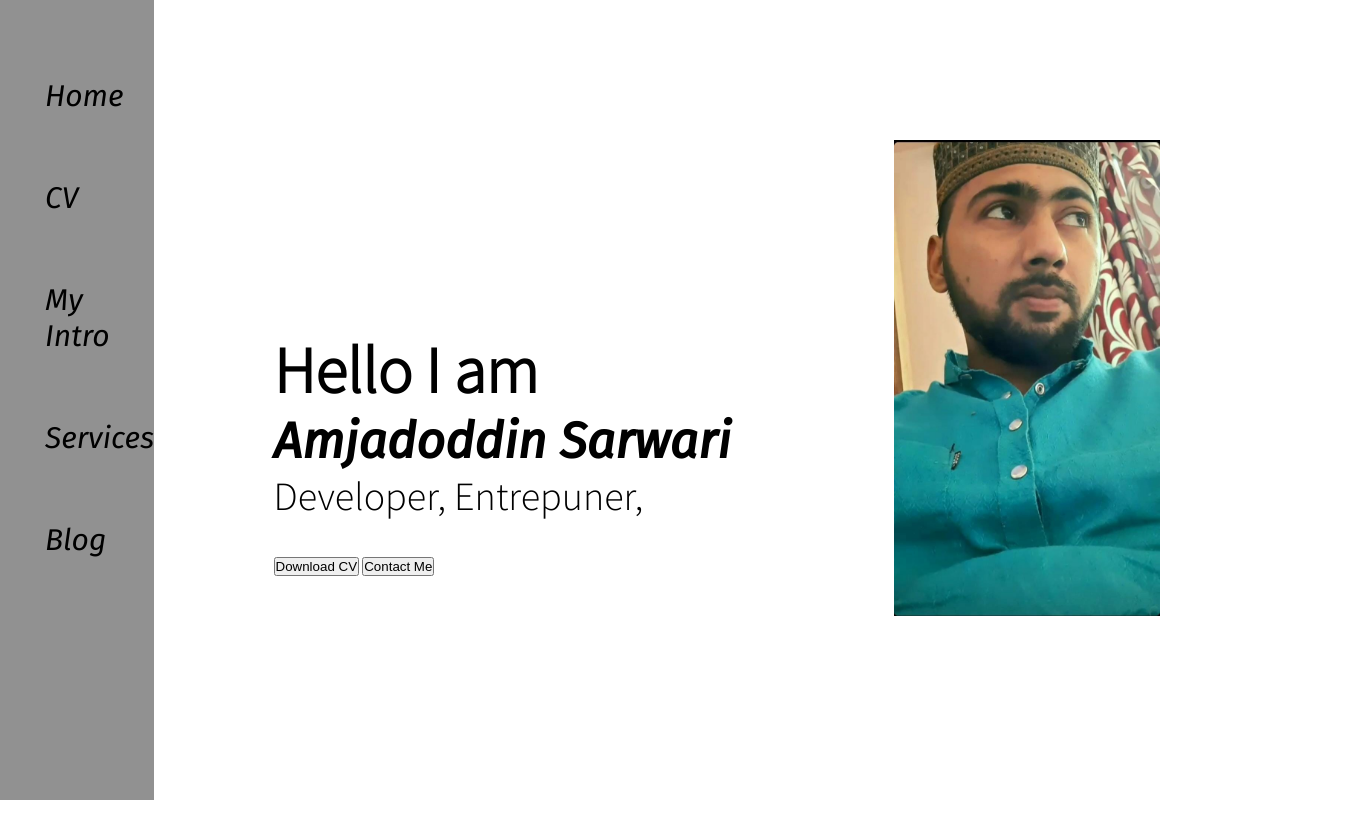
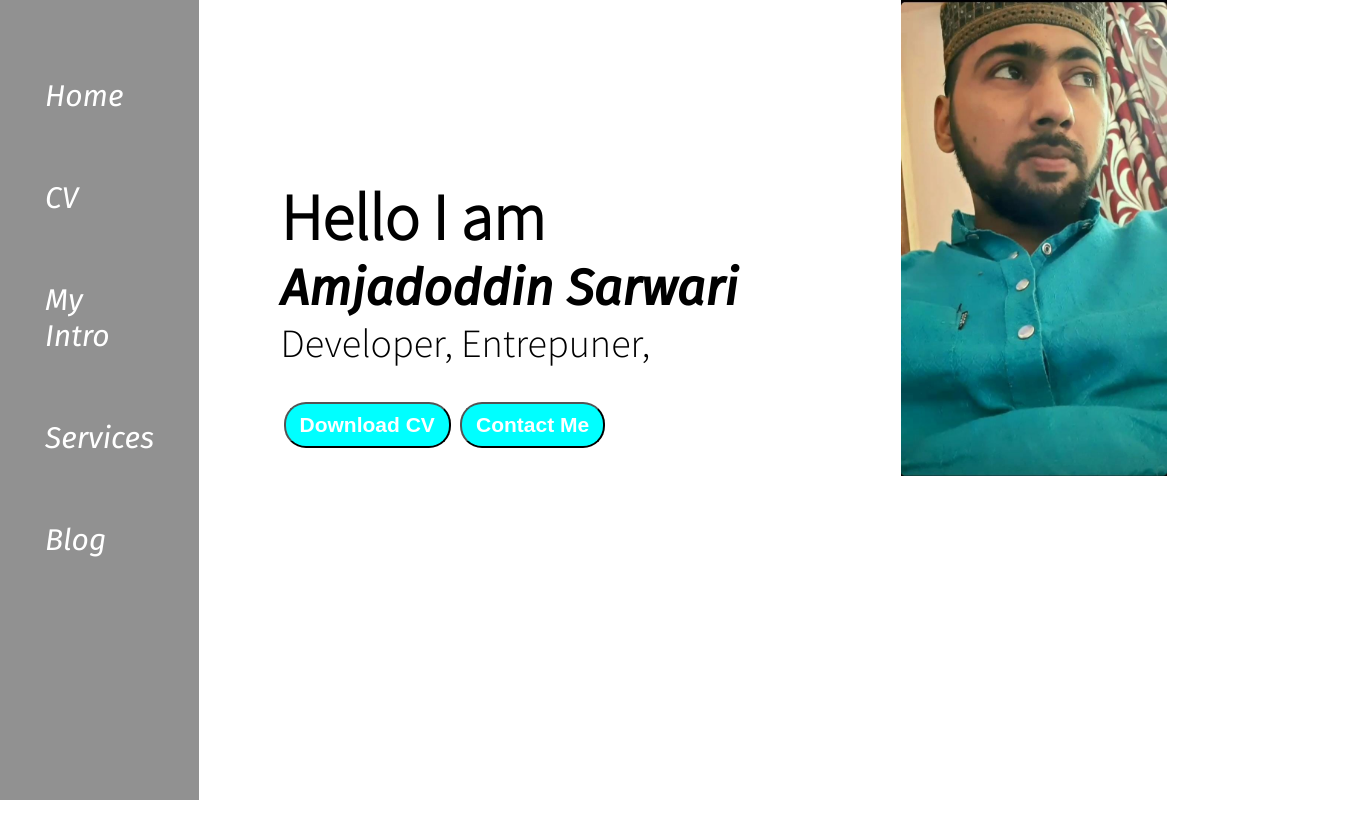
Before and after one commit to amjadsarwari/personal.portfolio, a plain HTML site: page index.html in a window 1280 px wide. Shown: the whole page, 1351 px wide, since content can reach past the window. After the commit the page ends 800 px from the top, so only its background shows below. Drawn offline with Linux system fonts and the light colour scheme.

Commit message:
some details was add

```diff
--- a/index.html
+++ b/index.html
@@ -12,11 +12,11 @@
       <div class="sidebar">
         <nav>
           <ul>
-            <li>Home</li>
-            <li>CV</li>
-            <li>My Intro</li>
-            <li>Services</li>
-            <li>Blog</li>
+            <li><a href="contact">Home</a></li>
+            <li><a href="cv.html">CV</a></li>
+            <li><a href="intro.html">My Intro</a></li>
+            <li><a href="services.html">Services</a></li>
+            <li><a href="blog.html">Blog</a></li>
           </ul>
         </nav>
       </div>
@@ -26,7 +26,7 @@
             <h1 class="hello">Hello I am </h1>
           <div class="name">Amjadoddin Sarwari</div>
           <div class="about">Developer, Entrepuner, </div>
-          <div class="button">
+          <div class="buttons">
             <button>Download CV</button>
             <button>Contact Me</button>
           </div>
--- a/mypf.css
+++ b/mypf.css
@@ -9,7 +9,7 @@
 .sidebar {
     background-color: rgb(145, 145, 145);
 
-    width: 12vw;
+    width: 434px;
     font-family: 'Fira Sans', sans-serif;
     height: 100vh;
 }
@@ -24,9 +24,14 @@
     padding: 33px 0;
 }
 
+.sidebar nav li a{
+    text-decoration: none;
+    color: white;
+}
+
 .main {
-    /*background-color: yellow;*/
-    width: 90vw;
+    /* background-color: yellow; */
+    min-width: 90vw;
 }
 
 .container {
@@ -34,29 +39,33 @@
 }
 
 .infocontainer {
-   /* background-color: rgb(241, 9, 191); */
+    /* background-color: rgb(241, 9, 191); */
     height: 78vh;
-    width: 82vw;
-    margin: 140px auto;
+    max-width: 82vw;
+    max-width: 140px auto;
     display: flex;
     justify-content: space-around;
 }
+
 .devinfo {
     display: flex;
     justify-content: center;
     flex-direction: column;
     font-family: 'Source Sans Pro', sans-serif;
 }
+
 .hello {
     font-size: 65px;
     font-family: 'Source Sans Pro', sans-serif;
 }
+
 .name {
     font-size: 50px;
     font-weight: bold;
     font-family: 'Fira Sans', sans-serif;
 
 }
+
 .about {
     font-size: 40px;
 
@@ -64,10 +73,10 @@
 
 
 .devpic img {
-    width: 266px;
+    max-width: 266px;
 }
 
-.button {
+.buttons {
     margin-top: 34px;
 
 }
@@ -75,5 +84,15 @@
 .buttons button {
     padding: 9px 14px;
     border-radius: 22px;
+    color: white;
+    background-color: aqua;
+    font-weight: bold;
+    font-size: 21px;
+    margin: 0 3px;
+    cursor: pointer;
+}
 
+.buttons button:hover {
+    background-color: white;
+    color: aqua;
 }
```
Also changed, not shown: blog.html (added), cv.html (added), intro.html (added), services.html (added).
